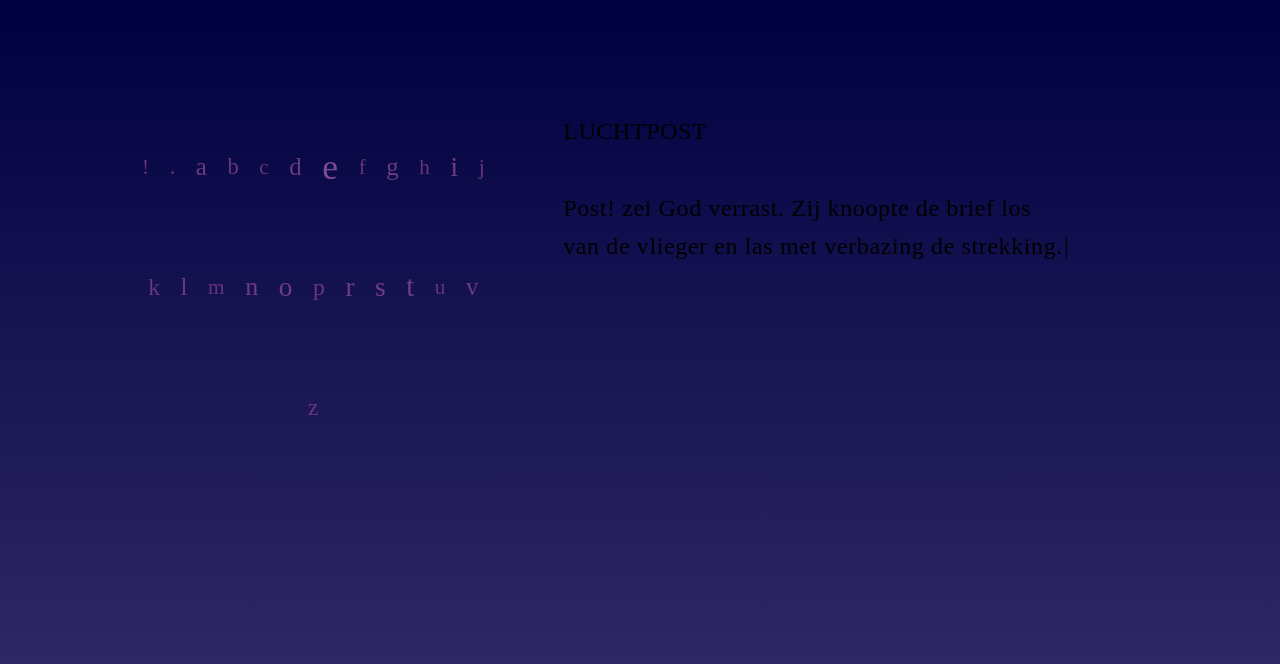
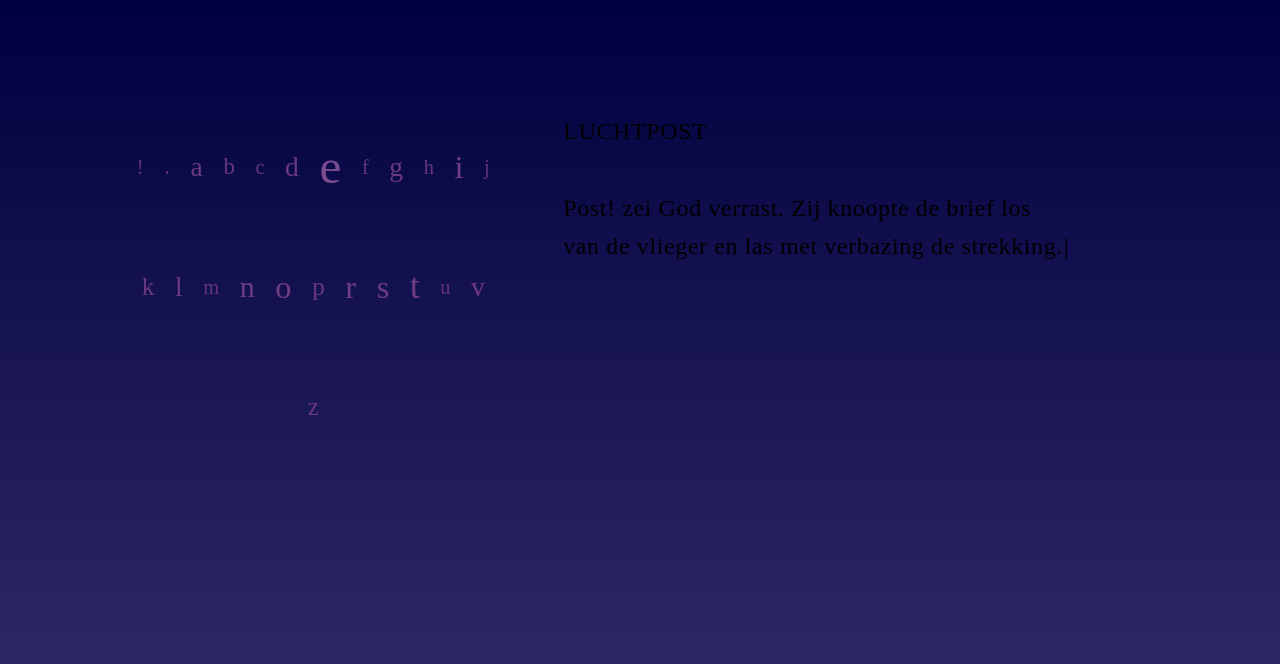
Before and after one commit to ludder/vlieger, a Next.js app: page / in a window 1280 px wide. Shown: the top 664 px of the page. Built offline with nearby package versions, Linux system fonts and the light colour scheme.

Commit message:
Make letters larger

```diff
--- a/components/TypeWriter.js
+++ b/components/TypeWriter.js
@@ -70,7 +70,8 @@ export default function TypeWriter() {
           const red = Math.min(255, 100 + obj.count * 1.8)
           const green = Math.min(235, 50 + obj.count * 2)
           const blue = Math.min(255, 120 + obj.count * 1.7)
-          return <span key={index} style={{ margin: "5px", lineHeight: `100px`, fontSize: `${20 + (obj.count * 1.2)}px`, color: `rgb(${red}, ${green}, ${blue})` }}>{obj.letter}</span>
+          const fontSize = `${18 + (obj.count * 2.4)}px`
+          return <span key={index} style={{ margin: "5px", lineHeight: `100px`, fontSize, color: `rgb(${red}, ${green}, ${blue})` }}>{obj.letter}</span>
         })
       }</div>
       <div className={styles.poem}>
```
